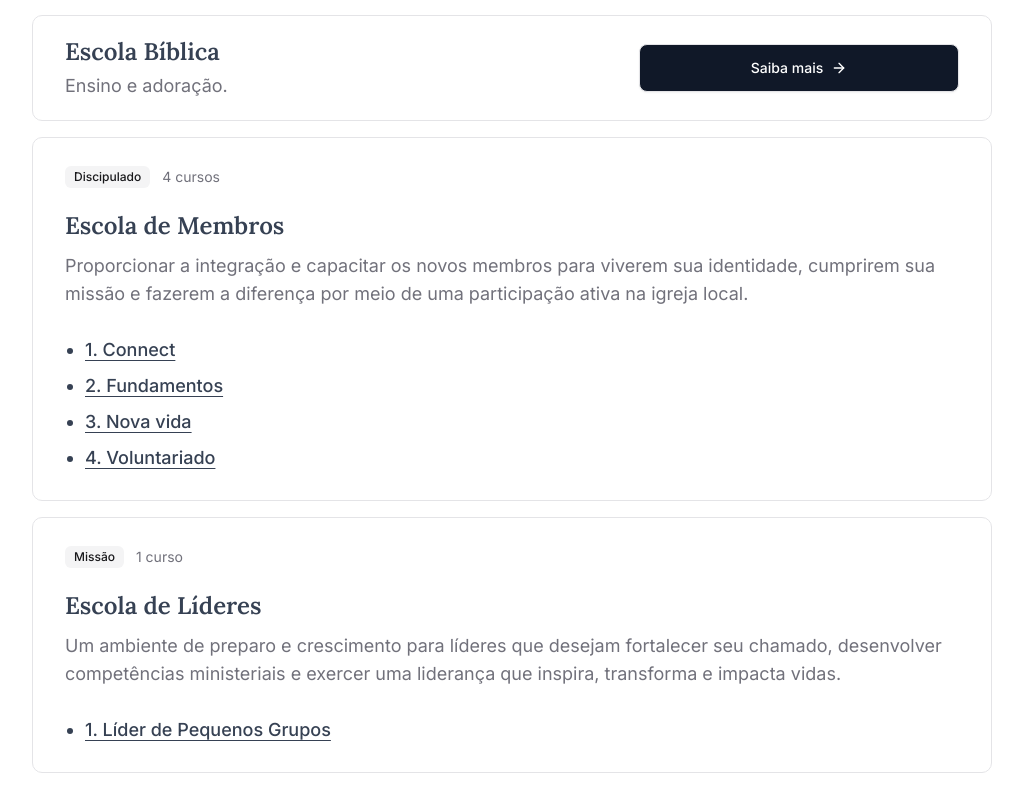
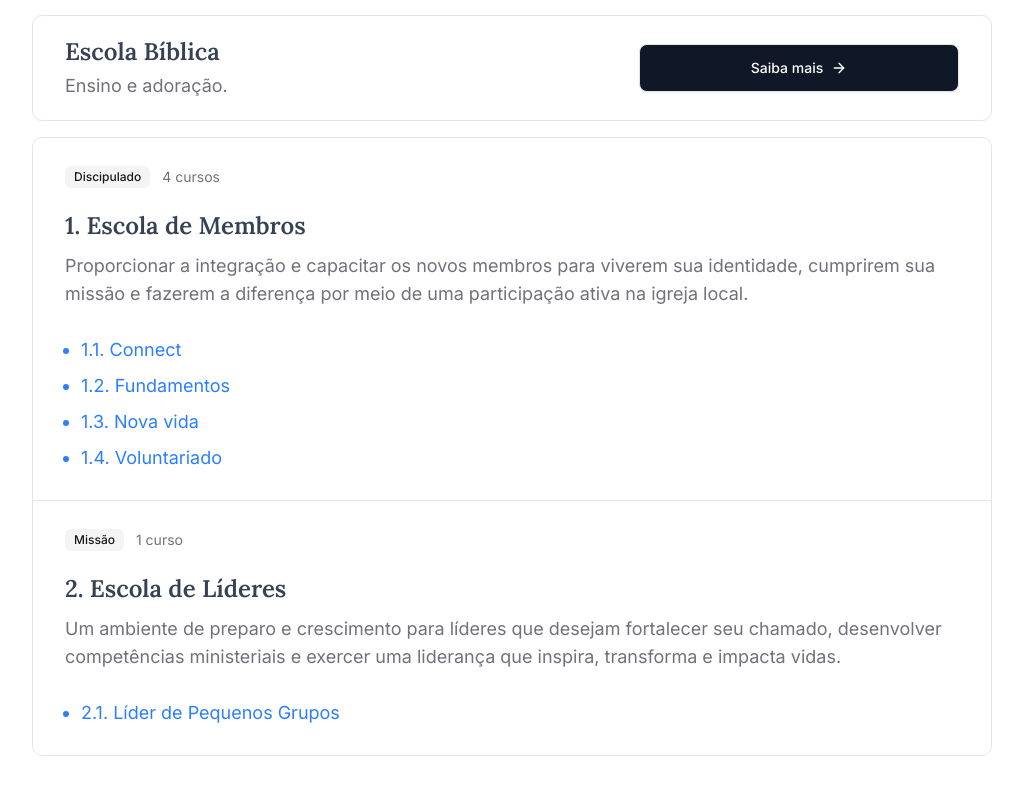
Before and after one commit to oceanodg/ocn-institucional-v4, a Next.js app: page /oceano-academy/temp in a window 1280 px wide. Shown: the part 1740-2540 px from the top of the page, without its empty margins (128-1151 px from the left). Built offline with nearby package versions, Linux system fonts and the light colour scheme.

Commit message:
refactor: update course titles and structure in School data for better organization and clarity

```diff
--- a/app/(site)/oceano-academy/temp/page.tsx
+++ b/app/(site)/oceano-academy/temp/page.tsx
@@ -4,43 +4,45 @@ import { Container } from "~/components/container";
 import { CTABox } from "~/components/cta-box";
 import { HeroContainer } from "~/components/hero";
 import type { School } from "~/components/school-accordion";
+import { SummaryLi } from "~/components/summary-li";
 import { H1, H3, P, Separator } from "~/components/ui";
 import { Badge } from "~/components/ui/badge";
 import { Card, CardContent, CardHeader } from "~/components/ui/card";
+import { UL } from "~/components/ui/ul";
 import { lora } from "~/lib/fonts";
 import { cn } from "~/lib/utils";
 
 const data: School[] = [
   {
     id: "escola-de-membros",
-    title: "Escola de Membros",
+    title: "1. Escola de Membros",
     description:
       "Proporcionar a integração e capacitar os novos membros para viverem sua identidade, cumprirem sua missão e fazerem a diferença por meio de uma participação ativa na igreja local.",
     pillar: { label: "Discipulado", color: "teal" },
     courses: [
       {
         id: "connect",
-        title: "1. Connect",
+        title: "1.1. Connect",
         description:
           "O Connect é o primeiro passo para mergulhar no Oceano da Graça.",
         href: "/oceano-academy/cursos/connect",
       },
       {
         id: "fundamentos",
-        title: "2. Fundamentos",
+        title: "1.2. Fundamentos",
         description:
           "Base doutrinária essencial: Os principais pilares da fé cristã.",
         href: "/oceano-academy/cursos/fundamentos",
       },
       {
         id: "nova-vida",
-        title: "3. Nova vida",
+        title: "1.3. Nova vida",
         description: "Condução nos princípios básicos da fé cristã.",
         href: "/oceano-academy/cursos/vida-nova",
       },
       {
         id: "voluntariado",
-        title: "4. Voluntariado",
+        title: "1.4. Voluntariado",
         description:
           "Capacitação, inspiração e alinhamento, para todos que escolheram servir.",
         href: "/oceano-academy/cursos/voluntariado",
@@ -49,14 +51,14 @@ const data: School[] = [
   },
   {
     id: "escola-de-lideres",
-    title: "Escola de Líderes",
+    title: "2. Escola de Líderes",
     description:
       "Um ambiente de preparo e crescimento para líderes que desejam fortalecer seu chamado, desenvolver competências ministeriais e exercer uma liderança que inspira, transforma e impacta vidas.",
     pillar: { label: "Missão", color: "purple" },
     courses: [
       {
         id: "pequenos-grupos",
-        title: "1. Líder de Pequenos Grupos",
+        title: "2.1. Líder de Pequenos Grupos",
         description:
           "Identidade, visão e a prática dos Pequenos Grupos da Igreja Oceano da Graça.",
         href: "/oceano-academy/cursos/pequenos-grupos",
@@ -67,12 +69,9 @@ const data: School[] = [
 
 function SchoolCards() {
   return (
-    <div className="flex flex-col gap-4">
+    <Card className="gap-0 overflow-hidden rounded-lg bg-white py-0 shadow-none">
       {data.map((school) => (
-        <Card
-          key={school.id}
-          className="gap-0 overflow-hidden rounded-lg bg-white py-0 shadow-none"
-        >
+        <div key={school.id}>
           <CardHeader className="px-6 py-6 sm:px-8 sm:py-7">
             <div className="flex flex-wrap items-center gap-3">
               <Badge variant="secondary">{school.pillar.label}</Badge>
@@ -95,22 +94,19 @@ function SchoolCards() {
           </CardHeader>
 
           <CardContent className="px-6 pb-6 sm:px-8 sm:pb-7">
-            <ul className="flex list-disc flex-col gap-2 pl-5 text-left text-base leading-7 text-gray-700 sm:text-lg">
+            <UL className="mt-0 pl-3.5 sm:pl-4 space-y-2 sm:space-y-2">
               {school.courses.map((course) => (
-                <li key={course.id}>
-                  <Link
-                    href={course.href}
-                    className="font-medium underline underline-offset-4 transition-colors hover:text-gray-900"
-                  >
-                    {course.title}
-                  </Link>
-                </li>
+                <SummaryLi key={course.id}>
+                  <Link href={course.href}>{course.title}</Link>
+                </SummaryLi>
               ))}
-            </ul>
+            </UL>
           </CardContent>
-        </Card>
+
+          {school.id !== data[data.length - 1].id ? <Separator /> : null}
+        </div>
       ))}
-    </div>
+    </Card>
   );
 }
 
```
